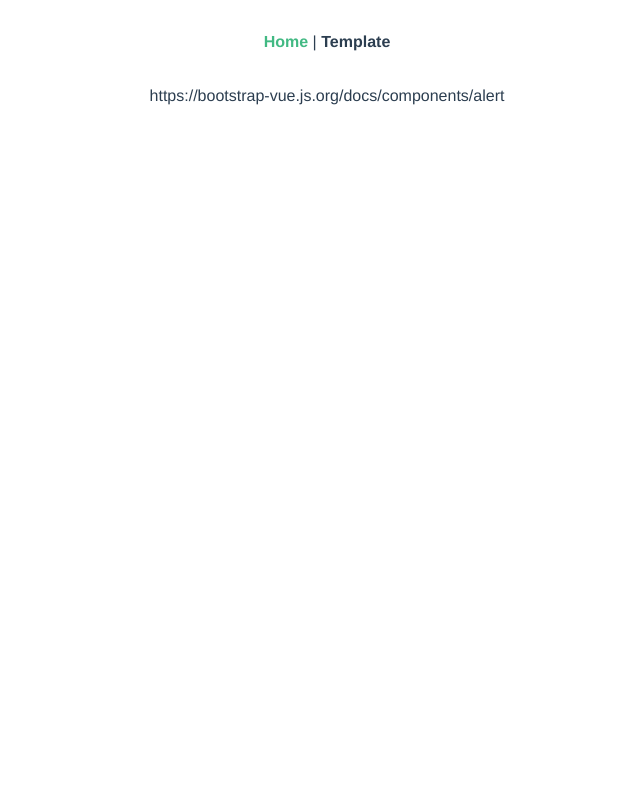
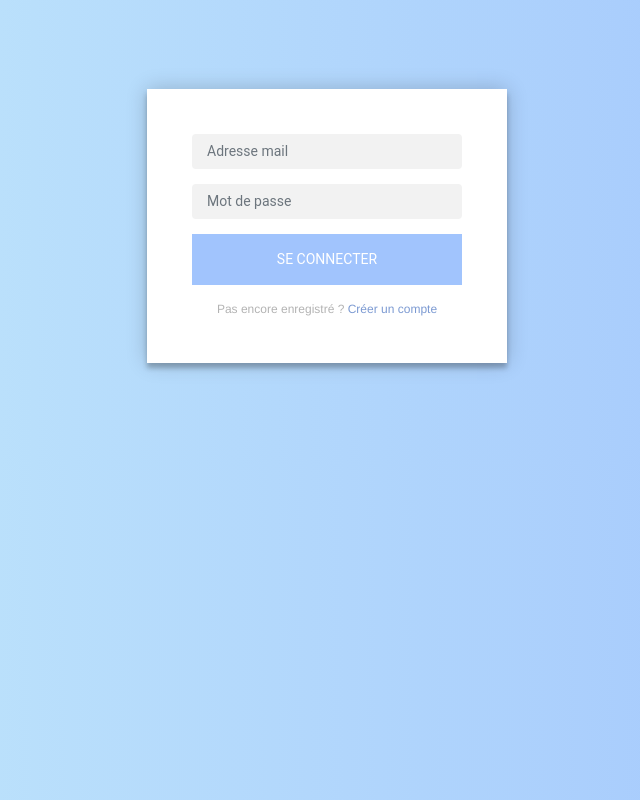
Before and after one commit to MatthieuLev/scanandsave, a Vue app: page / in a window 1280 px wide. Shown: the whole page, without its empty margins (313-953 px from the left). Built offline with nearby package versions, Linux system fonts and the light colour scheme.

Commit message:
[US#1_T1] [US#2_T1] [US#2_T2] Gestion des erreurs de connexion / inscription

```diff
--- a/package.json
+++ b/package.json
@@ -12,6 +12,7 @@
   "dependencies": {
     "bootstrap": "^4.3.1",
     "bootstrap-vue": "^2.0.0-rc.16",
+    "firebase": "^5.9.2",
     "vue": "^2.6.10",
     "vue-router": "^3.0.1",
     "vuex": "^3.0.1"
--- a/src/App.vue
+++ b/src/App.vue
@@ -1,9 +1,5 @@
 <template>
   <div id="app">
-    <div id="nav">
-      <router-link to="/">Home</router-link> |
-      <router-link to="/template">Template</router-link>
-    </div>
     <router-view/>
   </div>
 </template>
--- a/src/main.js
+++ b/src/main.js
@@ -1,5 +1,6 @@
 import Vue from 'vue';
 import App from './App.vue';
+import firebase from 'firebase'
 import router from './router';
 import store from './store';
 import BootstrapVue from 'bootstrap-vue';
@@ -9,6 +10,17 @@ import 'bootstrap-vue/dist/bootstrap-vue.css'
 
 Vue.config.productionTip = false;
 
+// Initialize Firebase
+const config = {
+  apiKey: "AIzaSyCTP1DP6D7o8aNFT3x3xjeFpDlY8fcj-aw",
+  authDomain: "scanandsave-admin.firebaseapp.com",
+  databaseURL: "https://scanandsave-admin.firebaseio.com",
+  projectId: "scanandsave-admin",
+  storageBucket: "scanandsave-admin.appspot.com",
+  messagingSenderId: "106066164855"
+};
+firebase.initializeApp(config);
+
 Vue.use(BootstrapVue);
 
 new Vue({
--- a/src/router.js
+++ b/src/router.js
@@ -1,7 +1,8 @@
 import Vue from 'vue';
 import Router from 'vue-router';
 import Home from './views/Home.vue';
-import Inscription from './views/Inscription'
+import Login from './views/Login.vue';
+import Registration from './views/Registration.vue';
 
 Vue.use(Router);
 
@@ -11,18 +12,18 @@ export default new Router({
   routes: [
     {
       path: '/',
-      name: 'home',
+      name: 'Home',
       component: Home,
     },
     {
-      path: '/template',
-      name: 'template',
-      component: () => import('./views/template.vue'),
+      path: '/login',
+      name: 'Login',
+      component: Login,
     },
     {
-      path: '/inscription',
-      name: 'inscription',
-      component: Inscription,
+      path: '/registration',
+      name: 'Registration',
+      component: Registration,
     },
   ],
 });
--- a/src/views/Home.vue
+++ b/src/views/Home.vue
@@ -1,14 +1,106 @@
 <template>
-  <div class="home">
-    https://bootstrap-vue.js.org/docs/components/alert
-  </div>
+  <b-container>
+    <div class="home-page">
+      <div class="form">
+        <div v-if="isLoginDisplay">
+          <Login @hide="isLoginDisplay = !isLoginDisplay"></Login>
+        </div>
+        <div v-else>
+          <Registration @hide="isLoginDisplay = !isLoginDisplay"></Registration>
+        </div>
+      </div>
+    </div>
+  </b-container>
 </template>
 
 <script>
+import Registration from './Registration.vue';
+import Login from './Login.vue';
+
 export default {
-
-  name: 'home',
+  name: 'Home',
+  data() {
+    return {
+      isLoginDisplay: true,
+    };
+  },
   components: {
+    Registration,
+    Login,
   },
 };
 </script>
+
+<style lang="scss">
+  $color-primary: #a1c4fd;
+  $color-secondary: #c2e9fb;
+  $color-tertiary: #7c9ad2;
+
+  body {
+    background: #a1c4fd; /* fallback for old browsers */
+    background: -webkit-linear-gradient(right, $color-primary, $color-secondary);
+    background: -moz-linear-gradient(right, $color-primary, $color-secondary);
+    background: -o-linear-gradient(right, $color-primary, $color-secondary);
+    background: linear-gradient(to left, $color-primary, $color-secondary);
+    font-family: "Roboto", sans-serif;
+    -webkit-font-smoothing: antialiased;
+    -moz-osx-font-smoothing: grayscale;
+  }
+
+  .home-page {
+    padding: 8% 0 0;
+    margin: auto;
+  }
+
+  .form {
+    position: relative;
+    z-index: 1;
+    background: #FFFFFF;
+    max-width: 360px;
+    margin: 0 auto 100px;
+    padding: 45px;
+    text-align: center;
+    box-shadow: 0 0 20px 0 rgba(0, 0, 0, 0.2), 0 5px 5px 0 rgba(0, 0, 0, 0.24);
+  }
+
+  .form input {
+    font-family: "Roboto", sans-serif;
+    outline: 0;
+    background: #f2f2f2;
+    width: 100%;
+    border: 0;
+    margin: 0 0 15px;
+    padding: 15px;
+    box-sizing: border-box;
+    font-size: 14px;
+  }
+
+  .form button {
+    font-family: "Roboto", sans-serif;
+    text-transform: uppercase;
+    outline: 0;
+    background: $color-primary;
+    width: 100%;
+    border: 0;
+    padding: 15px;
+    color: #FFFFFF;
+    font-size: 14px;
+    cursor: pointer;
+  }
+
+  .form button:hover, .form button:active, .form button:focus {
+    background: $color-tertiary;
+  }
+
+  .form .message {
+    margin: 15px 0 0;
+    color: #b3b3b3;
+    font-size: 12px;
+  }
+
+  .form .message a:not([href]):not([tabindex]) {
+    color: $color-tertiary;
+    text-decoration: none;
+    cursor: pointer;
+  }
+</style>
--- a/src/views/Inscription.vue
+++ /dev/null
@@ -1,32 +0,0 @@
-<template>
-  <b-container>
-    <b-row>
-      <b-col>1 of 3</b-col>
-    </b-row>
-    <b-row>
-      <b-col>1 of 3</b-col>
-    </b-row>
-    <b-row>
-      <b-col>1 of 3</b-col>
-    </b-row>
-    <b-row>
-      <b-col>1 of 3</b-col>
-    </b-row>
-    <b-row>
-      <b-col>1 of 3</b-col>
-    </b-row>
-    <b-row>
-      <b-col>1 of 3</b-col>
-    </b-row>
-  </b-container>
-</template>
-
-<script>
-    export default {
-        name: "Inscription"
-    }
-</script>
-
-<style scoped>
-
-</style>
--- /dev/null
+++ b/src/views/Login.vue
@@ -0,0 +1,67 @@
+<template>
+  <b-form class="login-form">
+    <b-form-input id="input-login-email" v-model="form.email"
+                  type="email" required placeholder="Adresse mail"></b-form-input>
+    <p class="error" v-if="errorEmail">{{errorEmail}}</p>
+    <b-form-input id="input-login-password" v-model="form.password"
+                  type="password" required placeholder="Mot de passe"></b-form-input>
+    <p class="error" v-if="errorPassword">{{errorPassword}}</p>
+
+    <button @click="performLogin">Se connecter</button>
+
+    <p class="error" v-if="errorMessage">{{errorMessage}}</p>
+
+    <p class="message">Pas encore enregistré ? <a v-on:click="$emit('hide')">Créer un compte</a></p>
+
+  </b-form>
+</template>
+
+<script>
+import firebase from 'firebase';
+
+export default {
+  name: 'Login',
+  data() {
+    return {
+      form: {
+        email: '',
+        password: '',
+      },
+      errorEmail : '',
+      errorPassword : '',
+      errorMessage : '',
+    };
+  },
+  methods: {
+    performLogin() {
+      this.errorEmail = '';
+      this.errorPassword = '';
+      this.errorMessage = '';
+      firebase.auth().signInWithEmailAndPassword(this.form.email, this.form.password).then(
+        (user) => {
+          console.log(`Vous êtes connecté${user}`)
+        },
+        (error) => {
+          switch (error.code) {
+            case 'auth/wrong-password':
+              this.errorPassword = 'Le mot de passe n\'est pas valide pour l\'email donné';
+              break;
+            case 'auth/invalid-email':
+              this.errorEmail = 'L\'adresse e-mail n\'est pas valide.';
+              break;
+            default:
+              this.errorMessage = error.code;
+          }
+        }
+      );
+    }
+  }
+};
+</script>
+
+<style scoped>
+  .error{
+    color: red;
+    font-size: 10px;
+  }
+</style>
--- /dev/null
+++ b/src/views/Registration.vue
@@ -0,0 +1,69 @@
+<template>
+  <b-form class="registration-form">
+    <b-form-input id="input-registration-mail" v-model="form.email"
+                  type="email" required placeholder="Adresse mail"></b-form-input>
+    <p class="error" v-if="errorEmail">{{errorEmail}}</p>
+    <b-form-input id="input-registration-password" v-model="form.password"
+                  type="password" required placeholder="Mot de passe"></b-form-input>
+    <p class="error" v-if="errorPassword">{{errorPassword}}</p>
+    <b-form-input id="input-registration-confirmPassword" v-model="form.confirmPassword"
+                  type="password" required placeholder="Confirmer le mot de passe"></b-form-input>
+    <p class="error" v-if="errorConfirmPassword">{{errorConfirmPassword}}</p>
+
+    <button @click="performRegistration">S'enregistrer</button>
+    <p class="error" v-if="errorMessage">{{errorMessage}}</p>
+
+    <p class="message">Déjà enregistré ? <a v-on:click="$emit('hide')">Se connecter</a></p>
+
+  </b-form>
+</template>
+
+<script>
+import firebase from 'firebase';
+
+export default {
+  name: 'Registration',
+  data() {
+    return {
+      form: {
+        email: '',
+        password: '',
+        confirmPassword: '',
+      },
+      errorEmail : '',
+      errorPassword : '',
+      errorMessage : '',
+    };
+  },
+  methods : {
+    performRegistration: function() {
+      this.errorEmail = '';
+      this.errorPassword = '';
+      this.errorMessage = '';
+      firebase.auth().createUserWithEmailAndPassword(this.form.email, this.form.password).then(
+        (user) => {
+          console.log(`Vous êtes enregistré${user}`)
+        },
+        (error) => {
+          switch (error.code) {
+            case 'auth/weak-password':
+              this.errorPassword = 'Le mot de passe doit être composé d\'au moins six symboles.';
+              break;
+            case 'auth/email-already-in-use':
+              this.errorEmail = 'Il existe déjà un compte avec l\'adresse e-mail indiquée.';
+              break;
+            case 'auth/invalid-email':
+              this.errorEmail = 'L\'adresse e-mail n\'est pas valide.';
+              break;
+            default:
+              this.errorMessage = error.code;
+          }
+        }
+      );
+    },
+  },
+};
+</script>
+
+<style scoped>
+</style>
--- a/src/views/template.vue
+++ /dev/null
@@ -1,17 +0,0 @@
-<template>
-  <div class="template">
-  </div>
-</template>
-
-<script>
-
-  export default {
-    name: 'template',
-    components: {
-    },
-  };
-</script>
-
-<style>
-
-</style>
```
Also changed, not shown: 1 other file (tests, documents, lock files or other folders).
